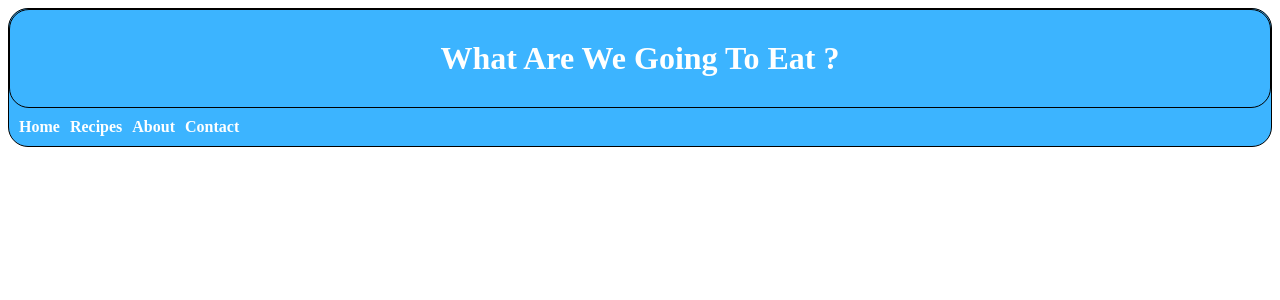
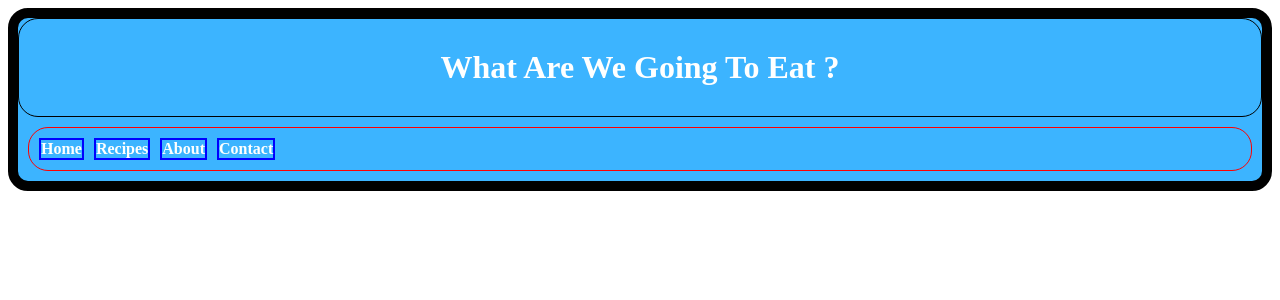
Before and after one commit to DobrinIvanov/wawgte-frontend, a Vue app: page /home in a window 1280 px wide. Shown: the top 300 px of the page. Built offline with nearby package versions, Linux system fonts and the light colour scheme.

Commit message:
learning

```diff
--- a/index.html
+++ b/index.html
@@ -7,7 +7,7 @@
     <title>WAWGTE</title>
   </head>
   <body>
-    <div id="app"></div>
-    <script type="module" src="/src/main.js"></script>
+  <div id="app"></div>
+  <script type="module" src="/src/main.js"></script>
   </body>
 </html>
--- a/src/assets/main.css
+++ b/src/assets/main.css
@@ -1,5 +1,5 @@
 #app {
     background-color: #3cb4ff;
-    border: solid 1px black;
+    border: solid 10px black;
     border-radius: 20px;
 }
--- a/src/components/Menu.vue
+++ b/src/components/Menu.vue
@@ -33,11 +33,14 @@
   ul {
     list-style-type: none;
     margin: 0;
-    padding: 0;
+    border: solid 1px red;
+    border-radius: 20px;
+    padding: 10px;
   }
   li {
     display: inline-block;
     margin-right: 10px;
+    border: solid 2px blue;
   }
   a {
     color: #fff; /* White text color */
```
